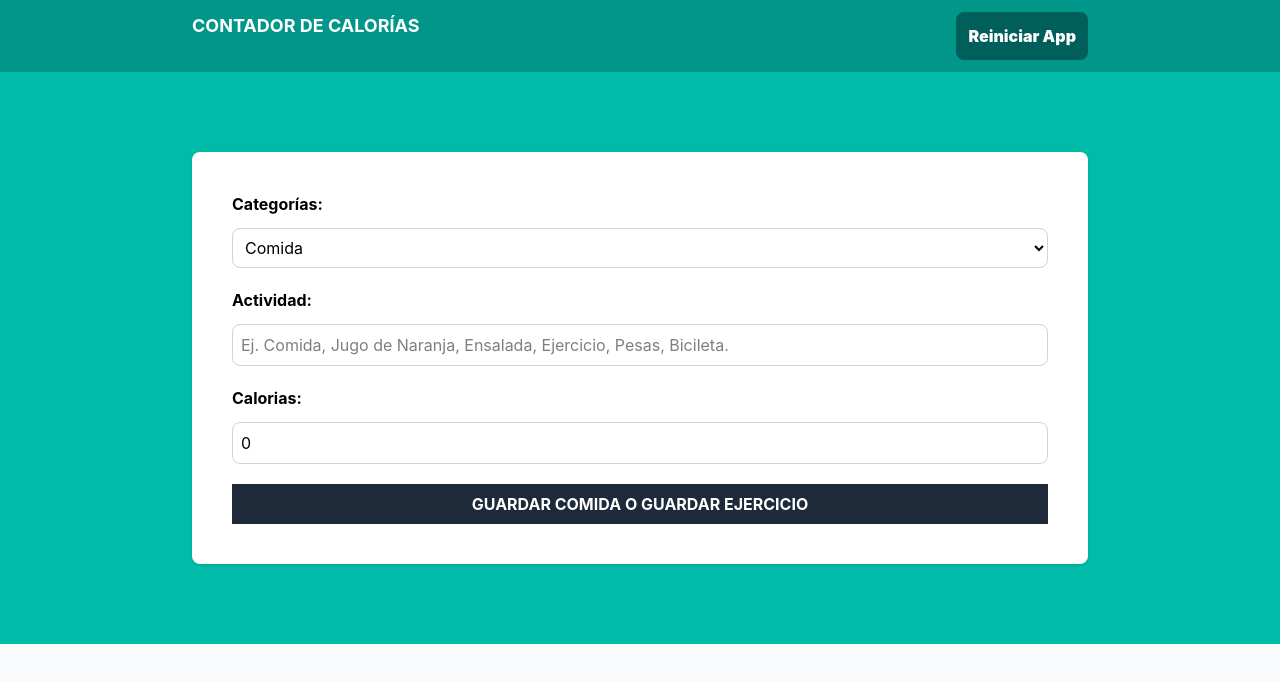
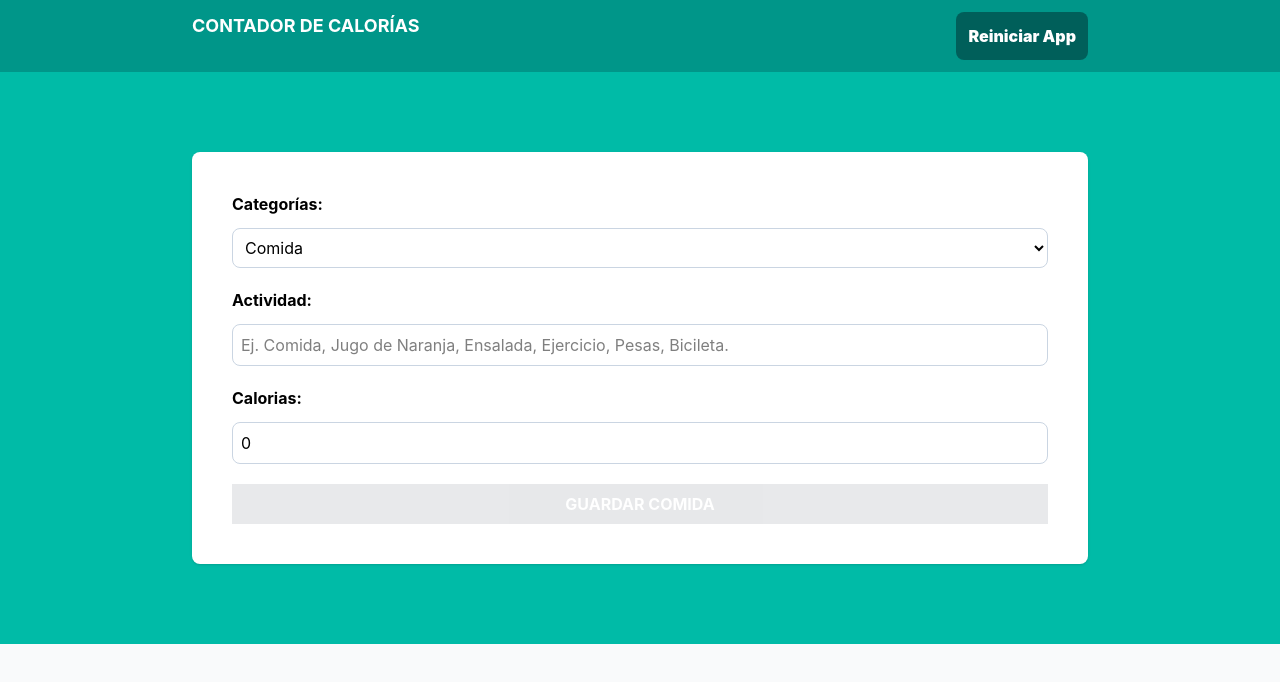
Before and after one commit to agubanchi/calorie-tracker, a React (Vite) app: page / in a window 1280 px wide. Shown: the top 682 px of the page. Built offline with nearby package versions, Linux system fonts and the light colour scheme.

Commit message:
Validando formulario o deshabilitando el input submit, extraemos calorias y name y verificamos si es un string vacio y calorias es mayor a 0

```diff
--- a/src/components/Form.tsx
+++ b/src/components/Form.tsx
@@ -16,6 +16,12 @@ const handleChange = (e: ChangeEvent<HTMLSelectElement>| ChangeEvent<HTMLInputEl
         [e.target.id]: isNumbeField ? +e.target.value : e.target.value
     })
 
+}
+
+
+const isValidActivity = ()=>{
+    const {name, calories} = activity
+    return name.trim()!== '' && calories>0
 }
 
     return (
@@ -59,8 +65,9 @@ onChange={handleChange}>
     />
     </div>
     <input type="submit"
-    className="bg-gray-800 hover:bg-gray-900 p-2 w-full font-bold text-white uppercase"
-    value="Guardar Comida o Guardar Ejercicio"
+    className="bg-gray-800 hover:bg-gray-900 p-2 w-full font-bold text-white uppercase disabled:opacity-10"
+    value={activity.category ==1 ?'Guardar Comida': 'Guardar Ejercicio'}
+    disabled={!isValidActivity()}
     />
 
    </form>
```
